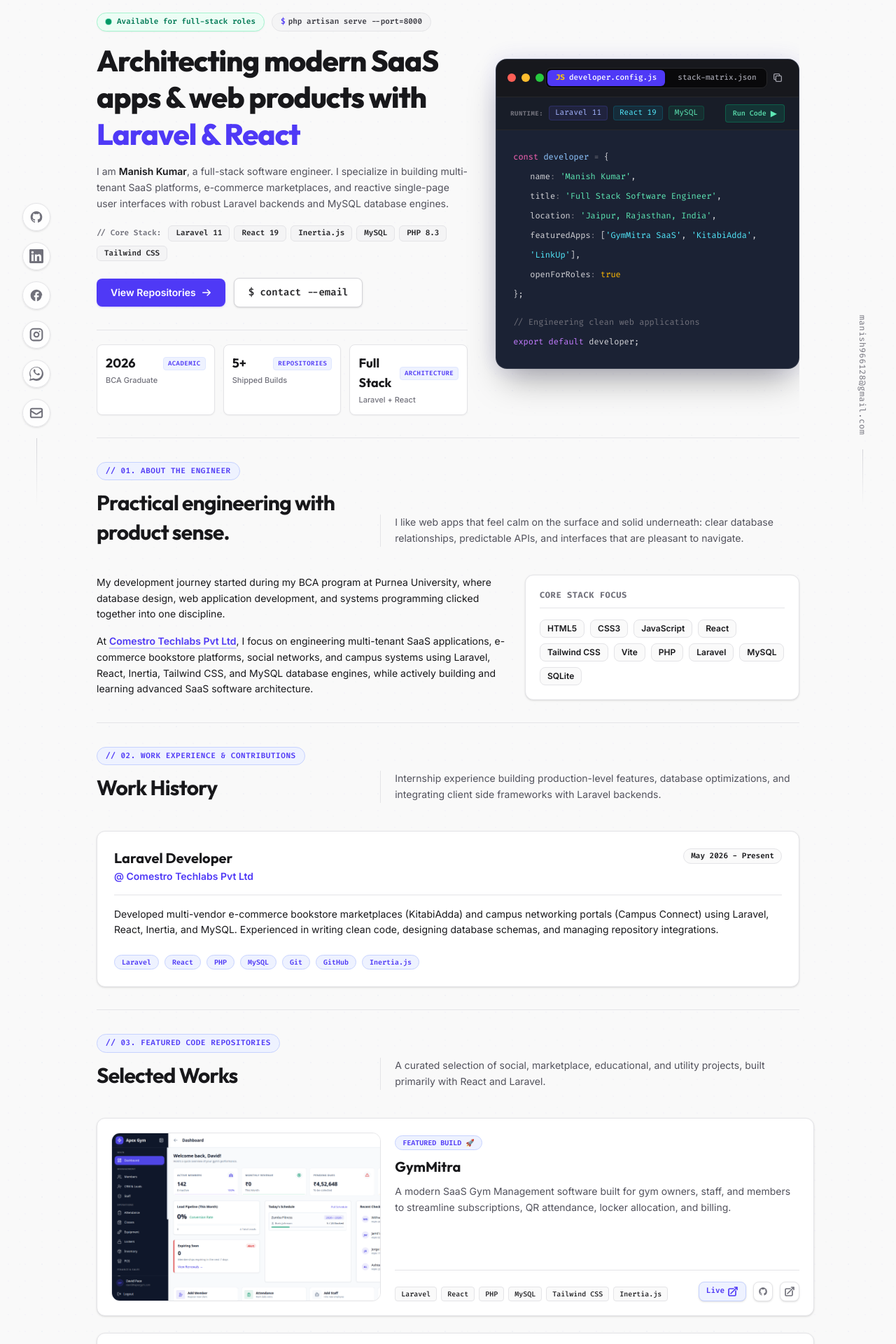
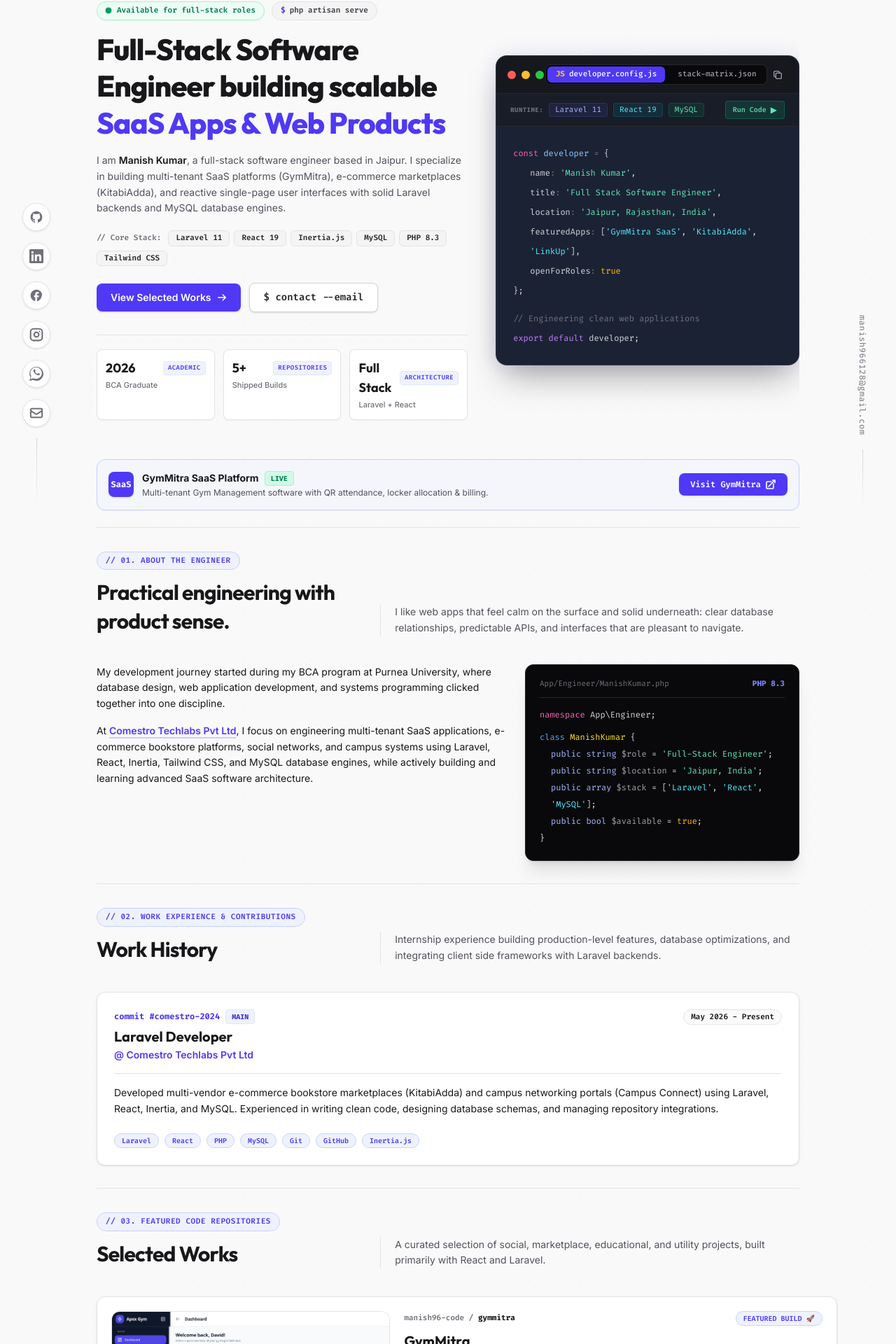
Before and after one commit to manish96-code/Portfolio, a React (Vite) app: page / in a window 1280 px wide. Shown: the part 78-1998 px from the top of the page at 70% size. Built offline with nearby package versions, Linux system fonts and the light colour scheme; the HTML template or start-up script is replaced by a standard one.

Commit message:
build: update build assets and site components

```diff
--- a/src/Pages/Public/Home.jsx
+++ b/src/Pages/Public/Home.jsx
@@ -105,13 +105,13 @@
     return (
         <AppLayout settings={settings} socialLinks={socialLinks} navigate={navigate}>
 
-            {/* REDESIGNED HERO SECTION */}
-            <section className="relative pt-20 pb-8 lg:pt-24 overflow-hidden font-sans">
+            {/* HERO SECTION */}
+            <section className="relative pt-16 pb-8 lg:pt-20 overflow-hidden font-sans">
                 <div className="w-full grid gap-10 lg:grid-cols-[1.1fr_0.9fr] items-center relative z-10">
 
                     {/* Left Column - Main Intro & CTAs */}
                     <div>
-                        {/* Status & Location Pill */}
+                        {/* Status & Terminal Badge */}
                         <div className="mb-4 flex flex-wrap items-center gap-2.5">
                             <span className="inline-flex items-center gap-2 px-3 py-1 rounded-full bg-emerald-50 border border-emerald-200 font-mono text-[11px] font-semibold text-emerald-700 shadow-xs">
                                 <span className="relative flex h-2 w-2">
@@ -120,22 +120,22 @@
                                 </span>
                                 Available for full-stack roles
                             </span>
-                            <span className="inline-flex items-center gap-1 px-3 py-1 rounded-full bg-zinc-100 border border-zinc-200 font-mono text-[11px] font-semibold text-zinc-700">
-                                <span className="text-indigo-600">$</span> php artisan serve --port=8000
+                            <span className="inline-flex items-center gap-1.5 px-3 py-1 rounded-full bg-zinc-100 border border-zinc-200 font-mono text-[11px] font-semibold text-zinc-700">
+                                <span className="text-indigo-600 font-bold">$</span> php artisan serve
                             </span>
                         </div>
 
                         {/* Main Headline */}
                         <h1 className="max-w-3xl font-display text-3xl sm:text-4xl lg:text-[42px] font-extrabold leading-[1.25] tracking-tight text-zinc-900">
-                            Architecting modern SaaS apps & web products with{' '}
+                            Full-Stack Software Engineer building scalable{' '}
                             <span className="text-indigo-600 font-extrabold block sm:inline">
-                                Laravel & React
+                                SaaS Apps & Web Products
                             </span>
                         </h1>
 
                         {/* Bio Summary */}
                         <p className="mt-4 max-w-xl text-xs sm:text-sm leading-relaxed text-zinc-600">
-                            I am <strong className="text-zinc-900 font-semibold">{settings?.name || 'Manish Kumar'}</strong>, a full-stack software engineer. I specialize in building multi-tenant SaaS platforms, e-commerce marketplaces, and reactive single-page user interfaces with robust Laravel backends and MySQL database engines.
+                            I am <strong className="text-zinc-900 font-semibold">{settings?.name || 'Manish Kumar'}</strong>, a full-stack software engineer based in Jaipur. I specialize in building multi-tenant SaaS platforms (GymMitra), e-commerce marketplaces (KitabiAdda), and reactive single-page user interfaces with solid Laravel backends and MySQL database engines.
                         </p>
 
                         {/* Core Stack Pills */}
@@ -155,7 +155,7 @@
                                 onClick={() => scrollToSection('projects')}
                                 className="group relative inline-flex items-center gap-2 px-5 py-2.5 text-xs sm:text-sm font-semibold rounded-lg text-white bg-indigo-600 hover:bg-indigo-700 shadow-sm shadow-indigo-600/20 hover:-translate-y-0.5 active:translate-y-0 transition-all duration-200 cursor-pointer"
                             >
-                                <span>View Repositories</span>
+                                <span>View Selected Works</span>
                                 <svg className="w-3.5 h-3.5 transition-transform group-hover:translate-x-0.5" fill="none" viewBox="0 0 24 24" stroke="currentColor">
                                     <path strokeLinecap="round" strokeLinejoin="round" strokeWidth="2.5" d="M14 5l7 7m0 0l-7 7m7-7H3" />
                                 </svg>
@@ -163,7 +163,7 @@
                             <button
                                 type="button"
                                 onClick={() => scrollToSection('contact')}
-                                className="inline-flex items-center gap-2 px-5 py-2.5 text-xs sm:text-sm font-semibold rounded-lg text-zinc-800 bg-white border border-zinc-300 hover:border-zinc-400 hover:bg-zinc-50 shadow-sm hover:-translate-y-0.5 active:translate-y-0 transition-all duration-200 cursor-pointer font-mono"
+                                className="inline-flex items-center gap-2 px-5 py-2.5 text-xs sm:text-sm font-semibold rounded-lg text-zinc-800 bg-white border border-zinc-300 hover:border-zinc-400 hover:bg-zinc-50 shadow-sm hover:-translate-y-0.5 active:translate-y-0 transition-all duration-200 cursor-pointer font-mono text-xs"
                             >
                                 <span>$ contact --email</span>
                             </button>
@@ -236,7 +236,7 @@
                                         <span className="text-[10px] text-emerald-400 font-sans font-medium">Copied!</span>
                                     ) : (
                                         <svg className="w-4 h-4" fill="none" viewBox="0 0 24 24" stroke="currentColor">
-                                            <path strokeLinecap="round" strokeLinejoin="round" strokeWidth="2" d="M8 16H6a2 2 0 01-2-2V6a2 2 0 012-2h8a2 2 0 012 2v2m-6 12h8a2 2 0 002-2v-8a2 2 0 00-2-2h-8a2 2 0 00-2 2v8a2 2 0 002 2z" />
+                                            <path strokeLinecap="round" strokeLinejoin="round" strokeWidth="2" d="M8 16H6a2 2 0 01-2-2V6a2 2 0 012-2h8a2 2 0 002 2v2m-6 12h8a2 2 0 002-2v-8a2 2 0 00-2-2h-8a2 2 0 00-2 2v8a2 2 0 002 2z" />
                                         </svg>
                                     )}
                                 </button>
@@ -324,6 +324,31 @@
                 </div>
             </section>
 
+            {/* FEATURED SAAS SPOTLIGHT BANNER */}
+            <div className="my-6 p-4 rounded-xl border border-indigo-200 bg-indigo-50/50 flex flex-col sm:flex-row items-center justify-between gap-4 font-sans shadow-xs">
+                <div className="flex items-center gap-3">
+                    <span className="flex h-9 w-9 items-center justify-center rounded-lg bg-indigo-600 text-white font-mono text-xs font-bold shadow-sm">
+                        SaaS
+                    </span>
+                    <div>
+                        <div className="flex items-center gap-2">
+                            <span className="font-bold text-zinc-900 text-sm">GymMitra SaaS Platform</span>
+                            <span className="px-2 py-0.5 rounded text-[10px] font-mono font-bold bg-emerald-100 text-emerald-700 border border-emerald-200">LIVE</span>
+                        </div>
+                        <p className="text-xs text-zinc-600 mt-0.5">Multi-tenant Gym Management software with QR attendance, locker allocation & billing.</p>
+                    </div>
+                </div>
+                <a
+                    href="https://manish.echovel.com"
+                    target="_blank"
+                    rel="noreferrer"
+                    className="px-4 py-2 text-xs font-semibold font-mono rounded-lg bg-indigo-600 text-white hover:bg-indigo-700 transition-all flex items-center gap-1.5 whitespace-nowrap cursor-pointer shadow-sm"
+                >
+                    <span>Visit GymMitra</span>
+                    <IconExternal />
+                </a>
+            </div>
+
             {/* ABOUT SECTION */}
             <section id="about" className="fade-section py-6 md:py-8 border-t border-zinc-200">
                 <SectionHeader
@@ -346,14 +371,20 @@
                         </p>
                     </div>
 
-                    <div className="border border-zinc-200 bg-white p-5 shadow-sm rounded-xl hover:border-zinc-300 transition-all duration-300">
-                        <p className="font-mono text-xs font-bold uppercase tracking-wider text-zinc-500 border-b border-zinc-200 pb-2.5">Core Stack Focus</p>
-                        <div className="mt-4 flex flex-wrap gap-2">
-                            {(primarySkills.length ? primarySkills : ['Laravel', 'React', 'PHP', 'MySQL', 'Tailwind CSS', 'Git']).map((tech) => (
-                                <span key={tech} className="border border-zinc-200 bg-zinc-50 rounded-lg px-2.5 py-1 text-xs font-semibold text-zinc-650 hover:border-indigo-500/30 hover:text-indigo-650 hover:bg-indigo-50/50 transition-all duration-200">
-                                    {tech}
-                                </span>
-                            ))}
+                    {/* Developer Class Definition Card */}
+                    <div className="border border-zinc-800 bg-zinc-950 p-5 shadow-xl rounded-xl font-mono text-xs text-zinc-300">
+                        <div className="flex items-center justify-between border-b border-zinc-800 pb-3 mb-3 text-[11px] text-zinc-500">
+                            <span>App/Engineer/ManishKumar.php</span>
+                            <span className="text-indigo-400 font-bold">PHP 8.3</span>
+                        </div>
+                        <div className="leading-6">
+                            <p><span className="text-pink-400">namespace</span> App\Engineer;</p>
+                            <p className="mt-2"><span className="text-blue-400">class</span> <span className="text-yellow-300">ManishKumar</span> &#123;</p>
+                            <p className="pl-4"><span className="text-indigo-300">public string</span> <span className="text-zinc-400">$role</span> = <span className="text-emerald-300">'Full-Stack Engineer'</span>;</p>
+                            <p className="pl-4"><span className="text-indigo-300">public string</span> <span className="text-zinc-400">$location</span> = <span className="text-emerald-300">'Jaipur, India'</span>;</p>
+                            <p className="pl-4"><span className="text-indigo-300">public array</span> <span className="text-zinc-400">$stack</span> = [<span className="text-cyan-300">'Laravel'</span>, <span className="text-cyan-300">'React'</span>, <span className="text-cyan-300">'MySQL'</span>];</p>
+                            <p className="pl-4"><span className="text-indigo-300">public bool</span> <span className="text-zinc-400">$available</span> = <span className="text-amber-400">true</span>;</p>
+                            <p>&#125;</p>
                         </div>
                     </div>
                 </div>
@@ -370,7 +401,11 @@
                 <div className="border border-zinc-200 bg-white p-5 md:p-6 shadow-sm rounded-xl hover:border-zinc-300 transition-all duration-300 font-sans">
                     <div className="flex flex-col gap-3 md:flex-row md:items-start md:justify-between border-b border-zinc-200 pb-4">
                         <div>
-                            <p className="font-display text-xl font-bold text-zinc-900">{activeExperience?.designation || 'Laravel Developer'}</p>
+                            <div className="flex items-center gap-2">
+                                <span className="font-mono text-xs text-indigo-600 font-bold">commit #comestro-2024</span>
+                                <span className="px-2 py-0.5 rounded text-[10px] font-mono font-bold bg-indigo-50 text-indigo-700 border border-indigo-100">MAIN</span>
+                            </div>
+                            <p className="font-display text-xl font-bold text-zinc-900 mt-1">{activeExperience?.designation || 'Laravel Developer'}</p>
                             <p className="mt-0.5 text-xs sm:text-sm font-semibold text-indigo-600">@ {activeExperience?.company || settings?.current_company}</p>
                         </div>
                         <p className="font-mono text-[11px] font-semibold text-zinc-550 border border-zinc-200 bg-zinc-50 px-2.5 py-0.5 rounded-full">
@@ -412,6 +447,10 @@
 
                             <div className="flex flex-col justify-between font-sans">
                                 <div>
+                                    <div className="flex items-center justify-between mb-2">
+                                        <span className="font-mono text-[11px] text-zinc-500 font-semibold">
+                                            manish96-code / <strong className="text-zinc-900">{project.slug}</strong>
+                                        </span>
                                         {project.is_featured ? (
                                             <span className="inline-block border border-indigo-200 bg-indigo-50 text-indigo-600 px-2.5 py-0.5 text-[10px] font-semibold font-mono rounded-full">
                                                 FEATURED BUILD 🚀
@@ -421,7 +460,8 @@
                                                 PROJECT BUILD 🚀
                                             </span>
                                         )}
-                                    <h3 className="mt-2.5 font-display text-xl font-bold text-zinc-900">
+                                    </div>
+                                    <h3 className="font-display text-xl font-bold text-zinc-900">
                                         <a
                                             href={`/project/${project.slug}`}
                                             onClick={(e) => {
@@ -433,13 +473,13 @@
                                             {project.title}
                                         </a>
                                     </h3>
-                                    <p className="mt-2.5 text-xs sm:text-sm leading-relaxed text-zinc-600 pr-2">{project.description}</p>
+                                    <p className="mt-2 text-xs sm:text-sm leading-relaxed text-zinc-600 pr-2">{project.description}</p>
                                 </div>
 
                                 <div className="mt-4 flex flex-col gap-3 sm:flex-row sm:items-end sm:justify-between border-t border-zinc-200 pt-4">
                                     <div className="flex flex-wrap gap-1.5">
                                         {project.technologies?.map((tech) => (
-                                            <span key={tech} className="font-mono text-[10px] font-medium text-zinc-550 border border-zinc-200 bg-zinc-50 px-2 py-0.5 rounded">
+                                            <span key={tech} className="font-mono text-[10px] font-semibold text-zinc-600 border border-zinc-200 bg-zinc-50 px-2 py-0.5 rounded">
                                                 {tech}
                                             </span>
                                         ))}
@@ -501,9 +541,12 @@
                 <div className="grid gap-4 md:grid-cols-2 lg:grid-cols-3">
                     {skillCategories.map((category) => (
                         <div key={category} className="border border-zinc-200 bg-white p-5 shadow-sm rounded-xl hover:border-zinc-300 transition-all duration-300">
-                            <h3 className="font-display text-base font-bold text-zinc-900 mb-3 border-b border-zinc-200 pb-2">
+                            <div className="flex items-center justify-between border-b border-zinc-200 pb-2 mb-3">
+                                <h3 className="font-display text-base font-bold text-zinc-900">
                                     {category}
                                 </h3>
+                                <span className="font-mono text-[10px] text-zinc-400">config.json</span>
+                            </div>
                             <div className="flex flex-wrap gap-1.5">
                                 {skills[category].map((skill) => (
                                     <span key={skill.name} className="border border-zinc-200 bg-zinc-50 px-2.5 py-1 text-xs font-semibold text-zinc-650 hover:border-indigo-500/20 hover:text-indigo-650 transition-all duration-200 rounded-lg font-sans">
@@ -549,10 +592,10 @@
                     Let us build something useful.
                 </h2>
                 <p className="mt-3 text-xs sm:text-sm leading-relaxed text-zinc-600">
-                    I am currently open to full stack roles, collaborations, and projects. Feel free to reach out and I will reply as soon as possible.
+                    I am currently open to full stack software engineering roles, SaaS collaborations, and projects. Feel free to reach out and I will reply as soon as possible.
                 </p>
-                <a href={`mailto:${settings?.email}`} className="btn-hand-primary mt-8 inline-block text-sm px-6 py-3.5 font-bold shadow-lg">
-                    Email me: {settings?.email}
+                <a href={`mailto:${settings?.email}`} className="btn-hand-primary mt-8 inline-block text-sm px-6 py-3.5 font-bold shadow-lg font-mono">
+                    $ sendmail --to={settings?.email}
                 </a>
             </section>
         </AppLayout>
```
Also changed, not shown: 4 other files (tests, documents, lock files or other folders). Lines whose indentation alone changed are shown as unchanged.
